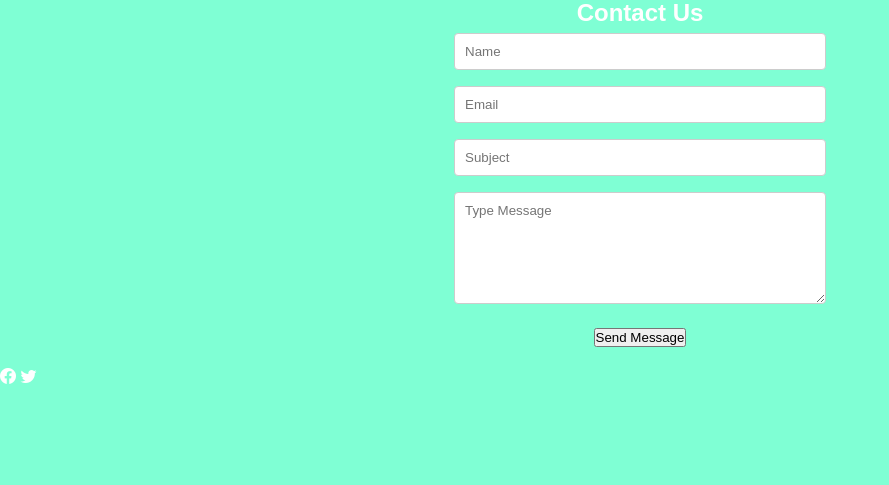
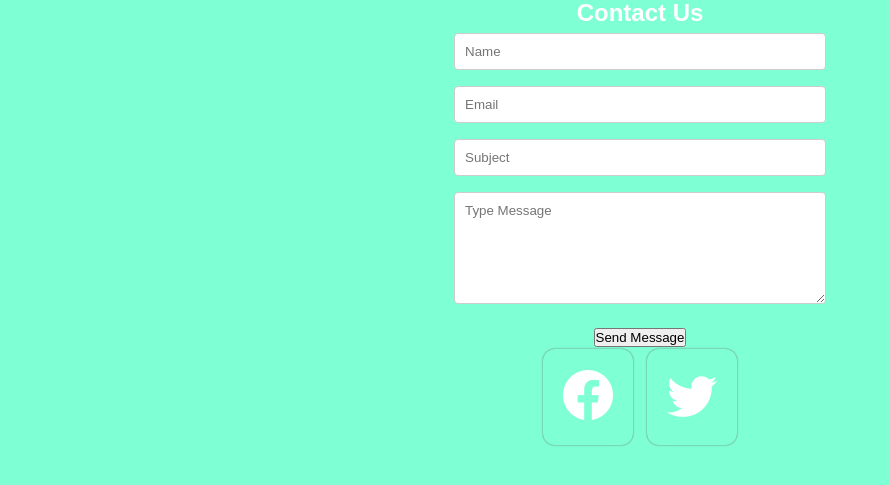
Before and after one commit to njabulodark/umlando, a PHP site: page /contact.html in a window 1280 px wide. Shown: the part 21-506 px from the top of the page, without its empty margins (0-889 px from the left). Run offline with PHP 8.4, Linux system fonts and the light colour scheme.

Commit message:
Update style.css

```diff
--- a/style.css
+++ b/style.css
@@ -162,6 +162,17 @@ nav .fa{
     padding: 20px;
     text-align: center;
   }
+
+/*  contact icons styling */
+#p-icons{
+  text-align: center;
+  font-size: 50px;
+}
+i.bi {
+ border-radius: 12px 12px;
+ box-shadow: 0px 0px 2px #6b6b6b;
+ padding: 20px;
+}
 
 
 /*---------------------------------- header ------------------------------------------------------*/
```
